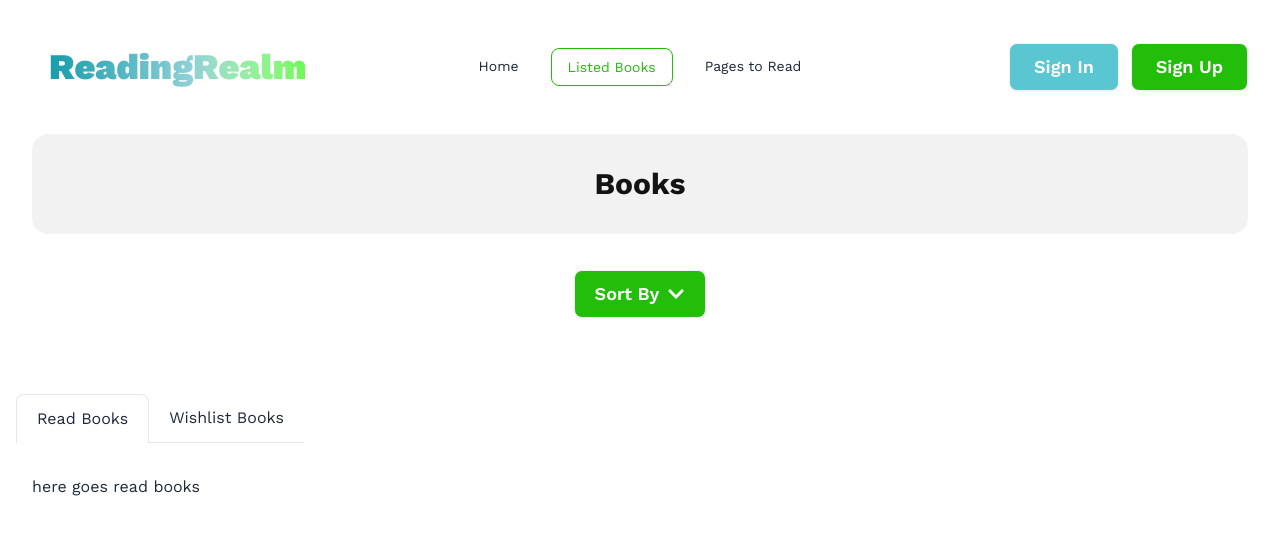
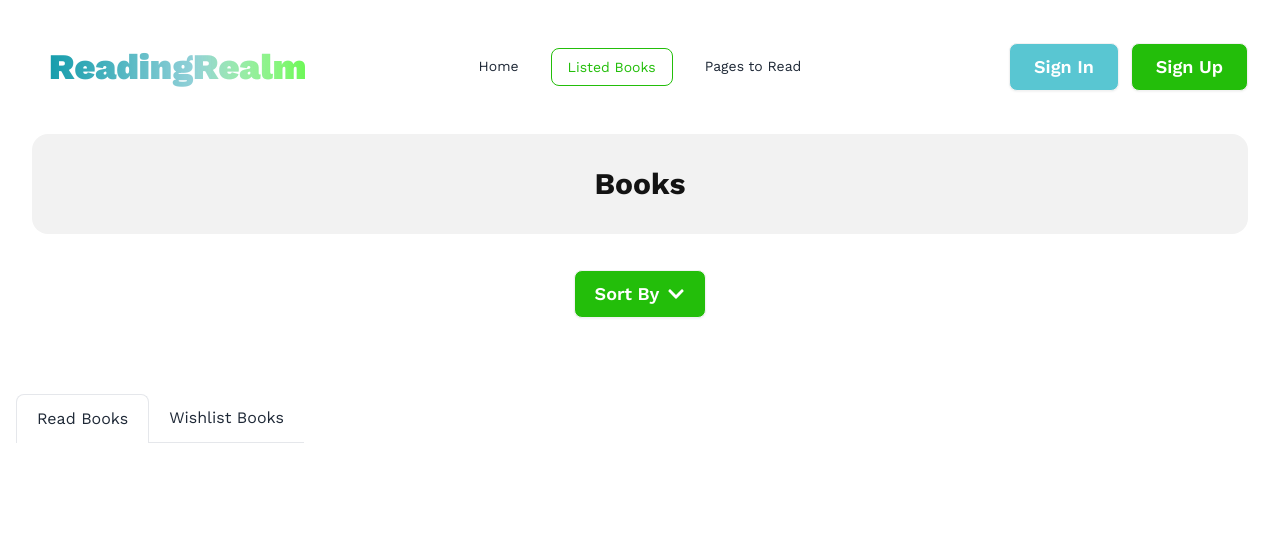
Before and after one commit to arafatrahman41/reading-realm-a8-website, a React (Vite) app: page /list in a window 1280 px wide. Shown: the top 534 px of the page. Built offline with nearby package versions, Linux system fonts and the light colour scheme; a web font is replaced by a local one.

Commit message:
start working on list card

```diff
--- /dev/null
+++ b/src/components/ReadBook.jsx
@@ -0,0 +1,10 @@
+const ReadBook = ({book}) => {
+    console.log(book);
+    return (
+        <div>
+
+        </div>
+    );
+};
+
+export default ReadBook;
--- a/src/components/ReadBooks.jsx
+++ b/src/components/ReadBooks.jsx
@@ -1,10 +1,22 @@
+import { useEffect, useState } from "react";
+import { getBooks } from "../utils";
+import ReadBook from "./ReadBook";
 
 const ReadBooks = () => {
-    return (
-        <div>
-            <h1>here goes read books</h1>
-        </div>
-    );
+    const [books, setBooks] = useState([]);
+    useEffect(() => {
+        const storedBooks = getBooks();
+        setBooks(storedBooks)
+    }, [])
+  return (
+    <div>
+      <ul className="mt-8 grid grid-cols-1 md:grid-cols-2 lg:grid-cols-3 gap-6 pb-24">
+        {books.map((book) => (
+          <ReadBook key={book.id} book={book}></ReadBook>
+        ))}
+      </ul>
+    </div>
+  );
 };
 
 export default ReadBooks;
```
